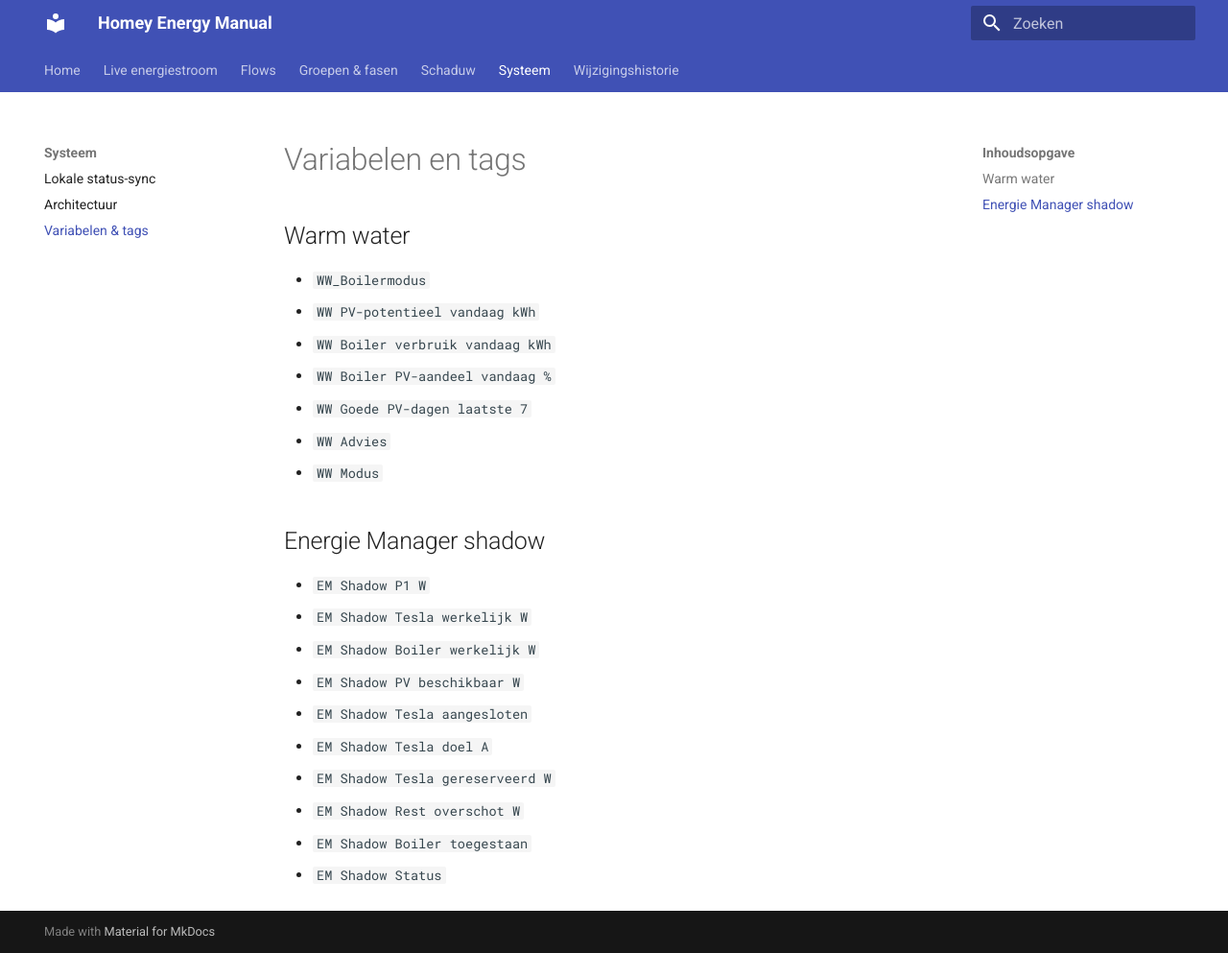
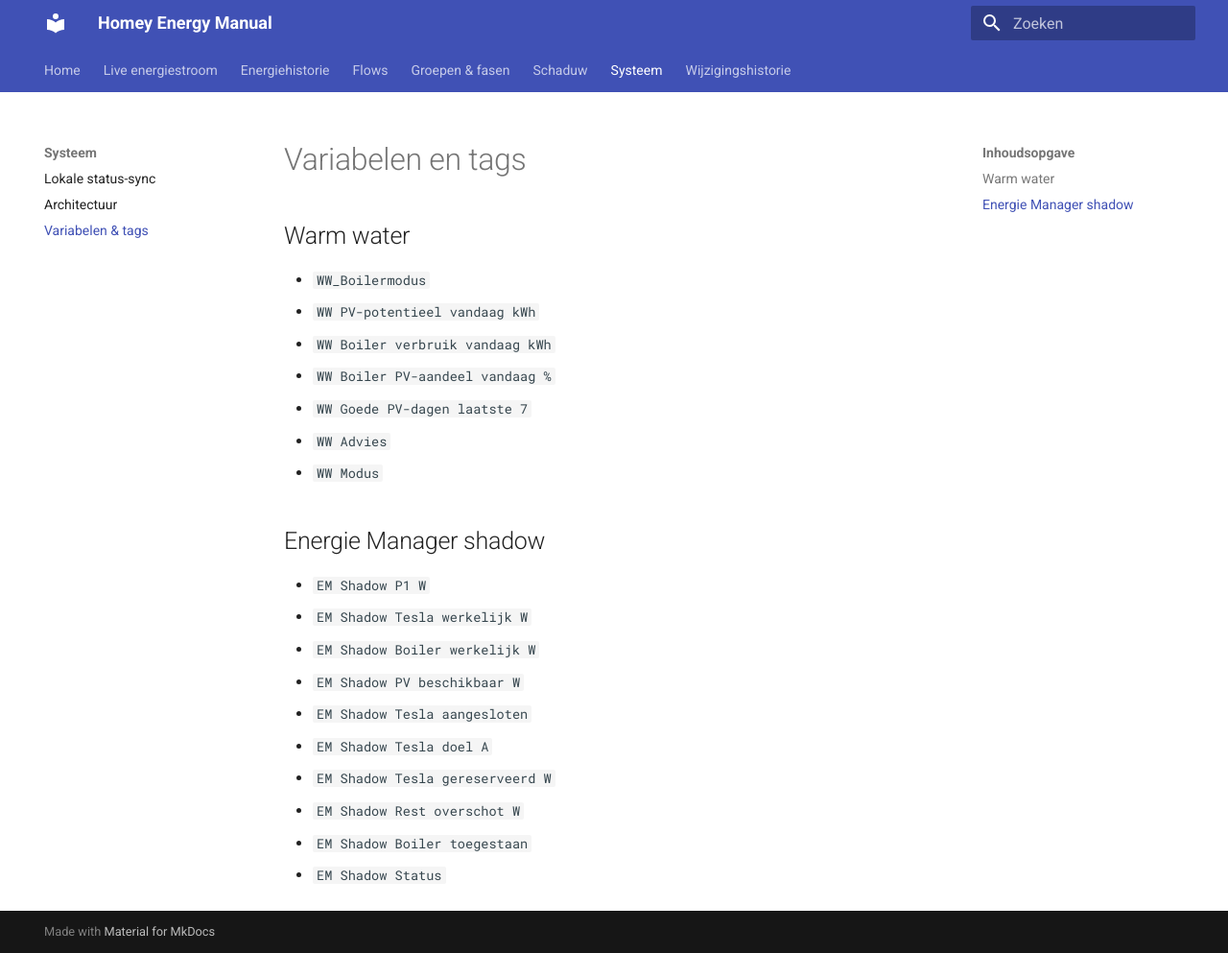
Before and after one commit to OnsKasteeltje/homey-energy-manual, an MkDocs documentation site: the page built from docs/variabelen.md, in a window 1280 px wide and 993 px high. Shown: the whole window at 96% size. Built offline with MkDocs 1.6.1 and Material for MkDocs 9.7.7, drawn with Linux system fonts in a browser that asks for light colours.

Commit message:
feat: add Energiehistorie main tab

```diff
--- a/mkdocs.yml
+++ b/mkdocs.yml
@@ -11,6 +11,7 @@
 nav:
   - Home: index.md
   - Live energiestroom: live-energie.md
+  - Energiehistorie: energiehistorie.md
   - Flows:
       - Warm water: warm-water.md
       - Energie Manager PV: energie-manager.md
@@ -37,6 +38,8 @@
   - javascripts/pv-phase-24h.js
   - javascripts/live-energy-v2.8.5.js
   - javascripts/live-energy-tuning-v2.8.6.js
+  - javascripts/energy-history-v2.8.7.js
 
 extra_css:
   - stylesheets/extra.css
+  - stylesheets/energy-history.css
```
